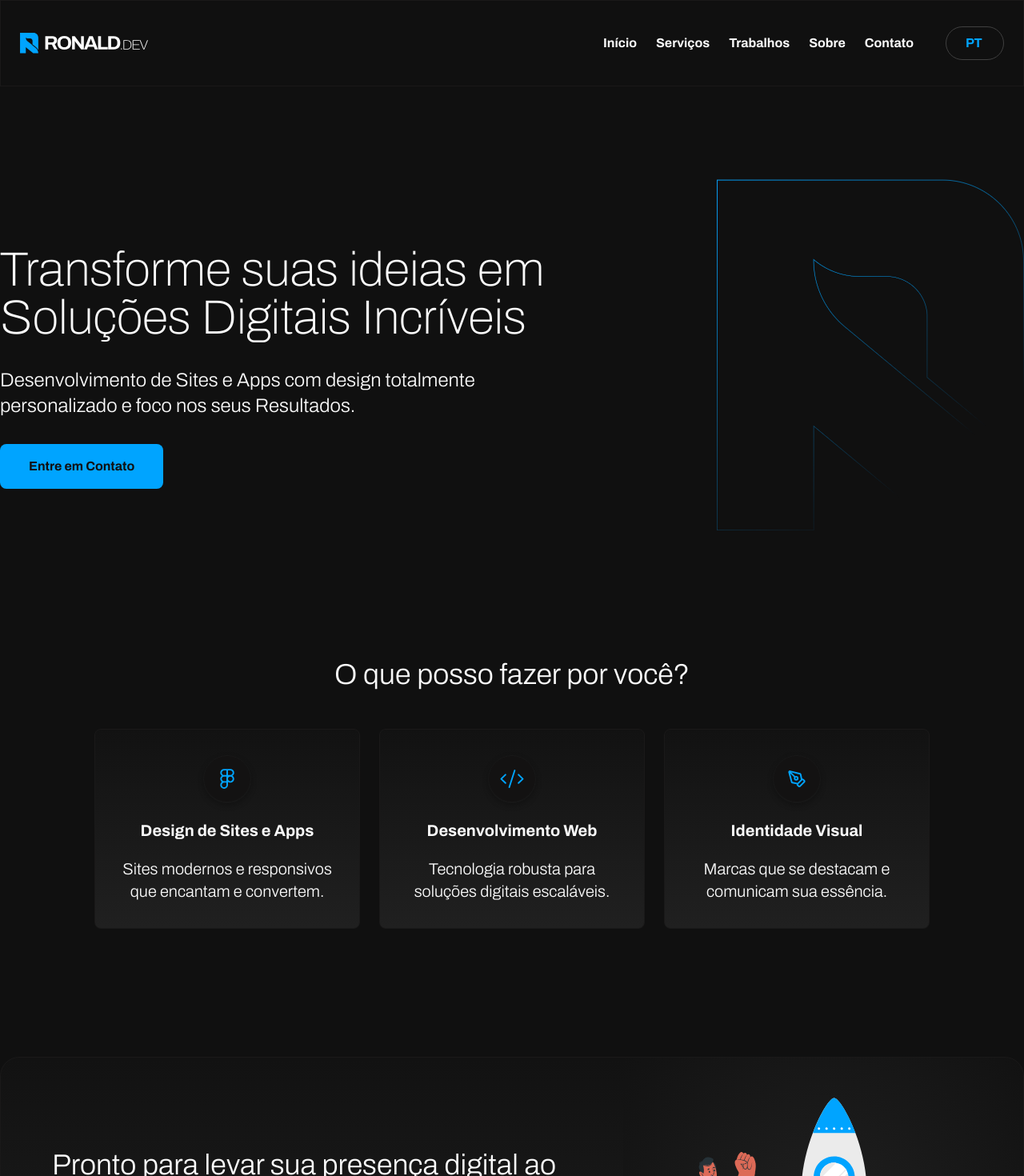
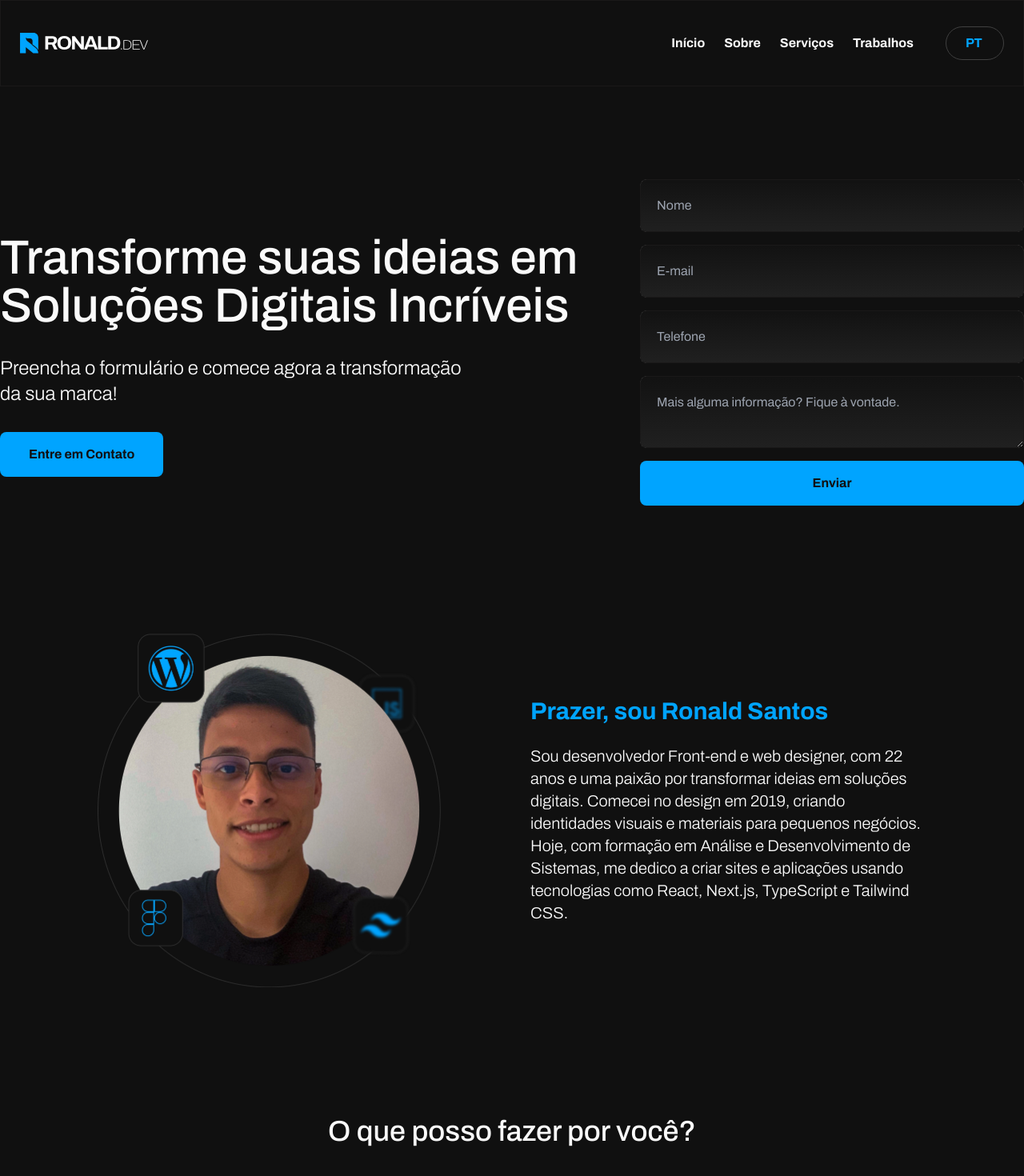
Before and after one commit to ronald-santos10/portfolio-2025, a Next.js app: page /pt-BR in a window 1280 px wide. Shown: the top 1470 px of the page at 80% size. Built offline with nearby package versions, Linux system fonts and the light colour scheme.

Commit message:
layout adjustments

```diff
--- a/src/app/[lang]/page.tsx
+++ b/src/app/[lang]/page.tsx
@@ -1,8 +1,7 @@
-'use client'
+"use client";
 
 import { SpeedInsights } from "@vercel/speed-insights/next";
 import { About } from "../components/about";
-import { Contact } from "../components/contact";
 import { Cta } from "../components/cta";
 import { Footer } from "../components/footer";
 import { Header } from "../components/header";
@@ -25,19 +24,16 @@ export default function Home() {
       </header>
       <main className="flex flex-col gap-20 md:gap-40 mx-auto max-w-7xl px-5 md:px-0">
         <Hero lang={lang} />
+        <About lang={lang} />
         <Services lang={lang} />
         <Cta lang={lang} />
         <Works lang={lang} />
-        <About lang={lang} />
       </main>
-      <section className="bg-dark w-full mx-auto py-16 mt-20 md:mt-40">
-        <div id="contact" className="mx-auto max-w-7xl">
-          <Contact lang={lang} />
-        </div>
-      </section>
-      <footer className="flex flex-col gap-20 md:gap-40 mx-auto max-w-7xl px-5 md:px-0">
-        <Footer lang={lang} />
-      </footer>
+      <div className="bg-footer w-full mt-20 md:mt-40">
+        <footer className="flex flex-col gap-20 md:gap-40 mx-auto max-w-7xl px-5 md:px-0">
+          <Footer lang={lang} />
+        </footer>
+      </div>
       <SpeedInsights />
       <Analytics />
     </div>
--- a/src/app/components/about.tsx
+++ b/src/app/components/about.tsx
@@ -17,7 +17,7 @@ export function About({ lang }: HeaderProps) {
         alt="Ronald Santos Desenvolvedor e Web Designer"
         className="w-64 md:w-[429px]"
       />
-      <div className="flex flex-col gap-4 md:gap-6 justify-center items-center md:justify-start md:items-start">
+      <div className="flex flex-col gap-4 md:gap-6 justify-center items-center md:justify-start md:items-start md:max-w-[495px]">
         <h3 className="text-primary font-bold text-2xl md:text-3xl">
           {dictionary.about.title}
         </h3>
--- a/src/app/components/contact.tsx
+++ /dev/null
@@ -1,26 +0,0 @@
-import { Form } from "./ui/form";
-import { getDictionaryUseClient } from "@/dicionaries/default-dictionary-use-client";
-import type { Locale } from "@/config/i18n.config";
-
-interface HeaderProps {
-  lang: Locale;
-}
-
-export function Contact({ lang }: HeaderProps) {
-  const { dictionary } = getDictionaryUseClient(lang);
-  return (
-    <div className="bg-dark mx-auto items-center flex justify-center md:justify-between md:py-16">
-      <img
-        src="/webp/vector.webp"
-        alt=""
-        className="hidden md:flex w-[382px]"
-      />
-      <div className="md:w-[525px] w-full px-6 md:px-0 flex flex-col gap-6 md:gap-12">
-        <h3 className="text-zinc-50 text-2xl md:text-4xl font-bold">
-          {dictionary.contact.title}
-        </h3>
-        <Form lang={lang}/>
-      </div>
-    </div>
-  );
-}
--- a/src/app/components/header.tsx
+++ b/src/app/components/header.tsx
@@ -52,6 +52,12 @@ export const Header = ({ lang, setLang }: HeaderProps) => {
             {/* biome-ignore lint/a11y/useButtonType: <explanation> */}
             <button
               className="text-base font-bold transition duration-300 ease-in-out hover:text-primary"
+              onClick={() => scrollToSection("about")}
+            >
+              {dictionary.nav.about}
+            </button>
+            <button
+              className="text-base font-bold transition duration-300 ease-in-out hover:text-primary"
               onClick={() => scrollToSection("services")}
             >
               {dictionary.nav.services}
@@ -64,19 +70,6 @@ export const Header = ({ lang, setLang }: HeaderProps) => {
               {dictionary.nav.works}
             </button>
             {/* biome-ignore lint/a11y/useButtonType: <explanation> */}
-            <button
-              className="text-base font-bold transition duration-300 ease-in-out hover:text-primary"
-              onClick={() => scrollToSection("about")}
-            >
-              {dictionary.nav.about}
-            </button>
-            {/* biome-ignore lint/a11y/useButtonType: <explanation> */}
-            <button
-              className="text-base font-bold transition duration-300 ease-in-out hover:text-primary"
-              onClick={() => scrollToSection("contact")}
-            >
-              {dictionary.nav.contact}
-            </button>
           </nav>
           <select
             value={lang}
--- a/src/app/components/hero.tsx
+++ b/src/app/components/hero.tsx
@@ -4,6 +4,7 @@ import { scrollToSection } from "@/utils/scroll-to-section";
 import { Button } from "./ui/button";
 import { getDictionaryUseClient } from "@/dicionaries/default-dictionary-use-client";
 import type { Locale } from "@/config/i18n.config";
+import { Form } from "./ui/form";
 
 interface HeaderProps {
   lang: Locale;
@@ -18,7 +19,7 @@ export function Hero({ lang }: HeaderProps) {
       className="mt-28 md:mt-56 flex flex-col justify-between gap-10 md:items-center  md:gap-10 md:flex-row"
     >
       <div className="mt-8 flex-1 flex flex-col gap-6  md:items-start md:gap-8">
-        <h1 className="text-4xl font-thin text-center text-neutral-50 md:text-6xl md:text-left">
+        <h1 className="text-4xl font-medium text-center text-neutral-50 md:text-6xl md:text-left">
           {dictionary.hero.title}
         </h1>
         <span className="md:w-4/5 font-light text-base text-center text-neutral-50 md:text-2xl md:text-left">
@@ -31,12 +32,11 @@ export function Hero({ lang }: HeaderProps) {
           />
         </div>
       </div>
-      <div className="flex justify-center items-center">
-        <img
-          src="/webp/vector.webp"
-          alt="Desenvolvedor Front-end e Web Designer"
-          className="w-64 md:w-96"
-        />
+      <div
+        id="contact"
+        className="md:w-[480px] flex justify-center items-center"
+      >
+        <Form lang={lang} />
       </div>
     </div>
   );
--- a/src/app/components/services.tsx
+++ b/src/app/components/services.tsx
@@ -1,5 +1,7 @@
 import { getDictionaryUseClient } from "@/dicionaries/default-dictionary-use-client";
 import type { Locale } from "@/config/i18n.config";
+import { Button } from "./ui/button";
+import { scrollToSection } from "@/utils/scroll-to-section";
 
 interface HeaderProps {
   lang: Locale;
@@ -12,7 +14,7 @@ export function Services({ lang }: HeaderProps) {
       id="services"
       className="flex flex-col gap-6 md:gap-12 justify-center items-center mx-auto"
     >
-      <h2 className="text-zinc-50 text-2xl md:text-4xl font-light text-center">
+      <h2 className="text-zinc-50 text-2xl md:text-4xl font-medium text-center">
         {dictionary.services.title}
       </h2>
 
@@ -57,6 +59,11 @@ export function Services({ lang }: HeaderProps) {
           </p>
         </div>
       </div>
+
+      <Button
+        label={dictionary.services.button}
+        onClick={() => scrollToSection("contact")}
+      />
     </div>
   );
 }
--- a/src/app/components/ui/form.tsx
+++ b/src/app/components/ui/form.tsx
@@ -48,7 +48,7 @@ export const Form = ({ lang }: HeaderProps) => {
   };
 
   return (
-    <form onSubmit={handleSubmit} className="flex flex-col gap-4">
+    <form onSubmit={handleSubmit} className="flex-1 flex flex-col gap-4">
       <input
         type="text"
         name="name"
--- a/src/dicionaries/default-language-collections/default-en-US.ts
+++ b/src/dicionaries/default-language-collections/default-en-US.ts
@@ -4,12 +4,11 @@ export const enUS = {
     services: "Services",
     works: "Works",
     about: "About",
-    contact: "Contact",
   },
   hero: {
     title: "Turn your ideas into Amazing Digital Solutions",
     subtitle:
-      "Website and App development with fully personalized design and a focus on your Results.",
+      "Fill out the form and start transforming your brand now!",
     contact_button: "Get in Touch",
   },
   services: {
@@ -26,6 +25,7 @@ export const enUS = {
       title: "Visual Identity",
       description: "Brands that stand out and communicate your essence.",
     },
+    button: "Get started now!"
   },
   cta: {
     title:
--- a/src/dicionaries/default-language-collections/default-pt-BR.ts
+++ b/src/dicionaries/default-language-collections/default-pt-BR.ts
@@ -4,12 +4,11 @@ export const ptBR = {
     services: "Serviços",
     works: "Trabalhos",
     about: "Sobre",
-    contact: "Contato",
   },
   hero: {
     title: "Transforme suas ideias em Soluções Digitais Incríveis",
     subtitle:
-      "Desenvolvimento de Sites e Apps com design totalmente personalizado e foco nos seus Resultados.",
+      "Preencha o formulário e comece agora a transformação da sua marca!",
     contact_button: "Entre em Contato",
   },
   services: {
@@ -26,6 +25,7 @@ export const ptBR = {
       title: "Identidade Visual",
       description: "Marcas que se destacam e comunicam sua essência.",
     },
+    button: "Comece agora mesmo!"
   },
   cta: {
     title:
--- a/tailwind.config.ts
+++ b/tailwind.config.ts
@@ -6,7 +6,8 @@ export default {
       colors: {
         primary: "#00A4FF",
         bg: "#101010",
-        dark: "#0C0C0C"
+        dark: "#0C0C0C",
+        footer: "#0C0C0C"
       },
       fontFamily: {
         sans: "Archivo",
```
